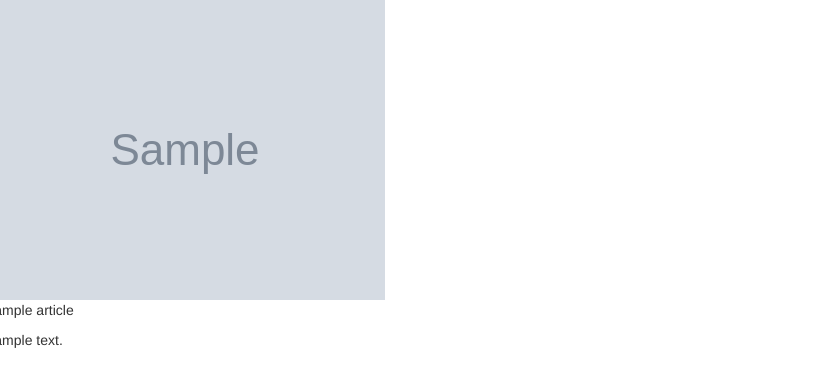
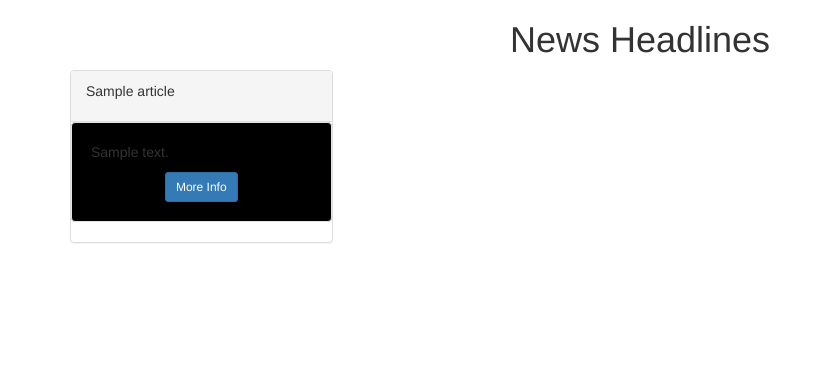
Before and after one commit to shureim/News-Highlights, a Flask app: template app/templates/news.html in a window 1280 px wide. Shown: the top 387 px of the page, without its empty margins (0-832 px from the left). Run offline with Flask 2, Linux system fonts and the light colour scheme; the template is opened without the code that fills it: most values are stand-ins (such as "Sample title", 1, 10 or a date in 2020); grey boxes marked "Sample" are stand-in pictures; some libraries are stand-ins or nearby versions.

Commit message:
final changes

```diff
--- a/app/models.py
+++ b/app/models.py
@@ -16,10 +16,10 @@ class Articles :
     """
     articles class to define articles objects
     """
-    def __init__(self,author,title,description,site,url,content) :
+    def __init__(self,author,title,description,urlToImage,url,content) :
         self.author = author
         self.title = title
         self.description = description
-        self.site = site
+        self.urlToImage = urlToImage
         self.url = url
         self.content = content
--- a/app/templates/index.html
+++ b/app/templates/index.html
@@ -10,7 +10,7 @@
 
     <h1 class="text-center" style="color: white;" >News Sources</h1>
     <div class="row">
-        {{macro.displaySourcesList(general)}}
+        {{macro.displayNewsList(general)}}
     </div>
 
 
--- a/app/templates/macros.html
+++ b/app/templates/macros.html
@@ -1,4 +1,4 @@
-{% macro displaySourcesList(news_list) %}
+{% macro displayNewsList(news_list) %}
   {% for source in news_list %}
     <div class="container col-xs-12 col-sm-4 col-md-3 col-lg-3">
       <div class="panel panel-default">
@@ -9,17 +9,31 @@
           <p class="card-text">{{source.description |truncate(70)}}</p>
 
         <div class="text-center">
-          <a href="{{source.url}}" class="btn btn-sm btn-primary">More Info</a>
+          <a href="/articles/{{source.id}}" class="btn btn-sm btn-primary">Articles</a>
         </div>
        </div>
         </div>
     </div>
   {% endfor %}
 {% endmacro %}
-{% macro displayArticlesList(articles_list) %}
-  {% for article in articles_list %}
-      <img src="{{article.urlToImage}}" alt="{{article.title}}">
-      <p> {{article.title}} </p>
-      <p>{{article.description | truncate(70)}}</p>
-    {% endfor %}
+
+{% macro displayArticlesList(articles) %}
+  {% for article in articles %}
+  <div class="container col-xs-12 col-sm-4 col-md-3 col-lg-3">
+    <div class="panel panel-default">
+      <div class="panel-heading">
+
+        <p> {{article.title}} </p>
+      </div>
+      <div class="well" style="background-color:black;", style="color: white;">
+        <p class="card-text">{{article.description | truncate(70)}}</p>
+
+      <div class="text-center">
+        <a href="{{articles.url}}" class="btn btn-sm btn-primary">More Info</a>
+      </div>
+     </div>
+      </div>
+  </div>
+
+  {% endfor %}
 {% endmacro %}
--- a/app/templates/news.html
+++ b/app/templates/news.html
@@ -1,9 +1,15 @@
 {% extends 'base.html' %}
 {% import 'macros.html' as macro %}
 {% block content %}
+<div class="container">
+
+  <h1 class="text-center"> News Headlines</h1>
 
   <div class="row">
-    {{macro.displayArticlesList(articles)}}
+    {{macro.displayArticlesList(articles) }}
   </div>
+</div>
+
+
 
 {% endblock%}
--- a/config.py
+++ b/config.py
@@ -4,8 +4,8 @@ class Config:
     """
     General configuration of parent class
     """
-    NEWS_API_BASE_URL = 'https://newsapi.org/v2/sources?category={}&apiKey={}'
-    NEWS_API_TOP_HEADING_URL = 'https://newsapi.org/v2/everything?sources={}&apiKey={}'
+    NEWS_API_BASE_URL = 'https://newsapi.org/v2/sources?apiKey={}'
+    NEWS_API_TOP_HEADING_URL = 'https://newsapi.org/v2/top-headlines?sources={}&apiKey={}'
     NEWS_API_KEY = os.environ.get('NEWS_API_KEY')
     SECRET_KEY = os.environ.get('SECRET_KEY')
 
```
Also changed, not shown: app/main/views.py (+5 -4 lines), app/requests.py (+8 -8 lines), specs.md (added, +6 -0 lines), README.md.
